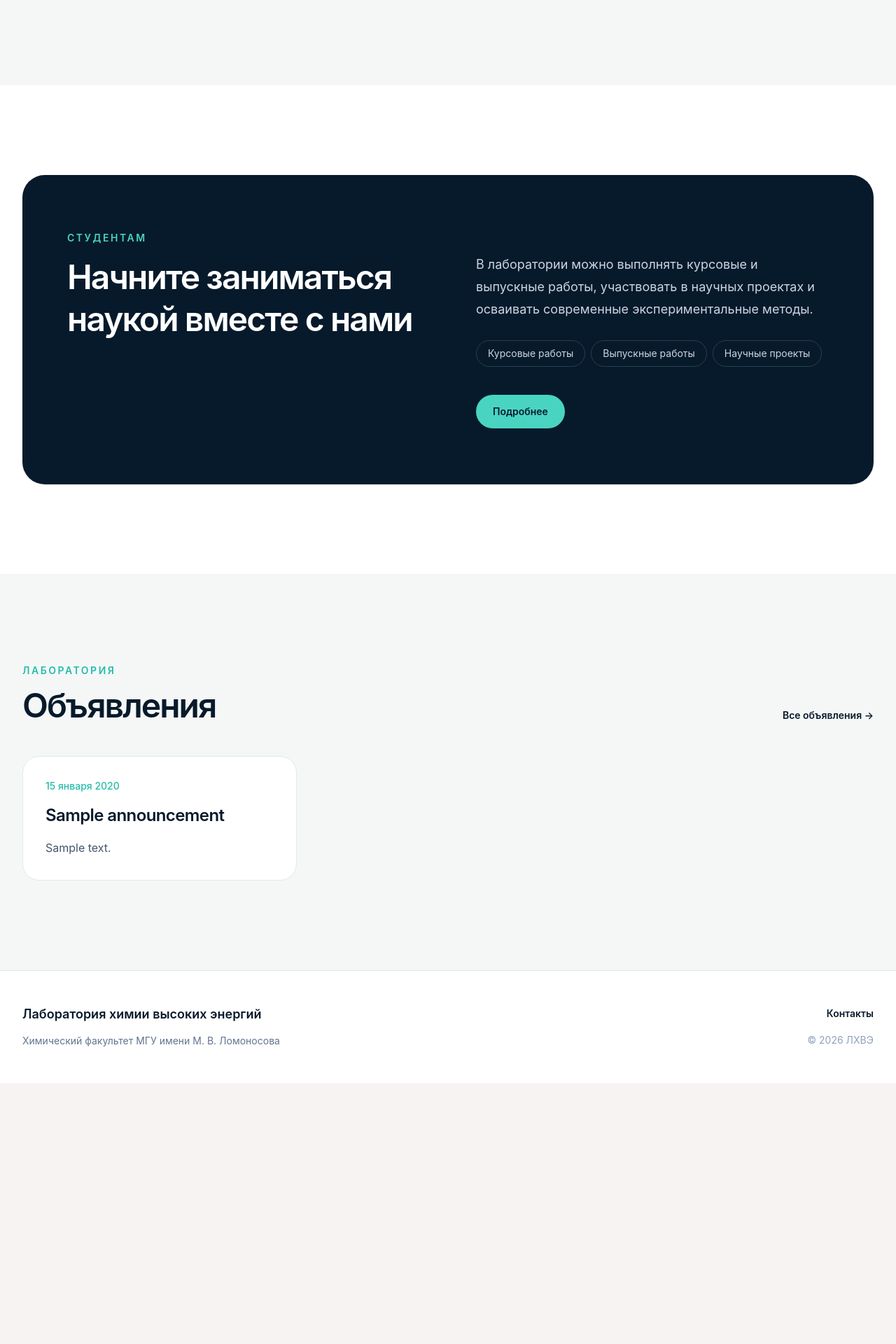
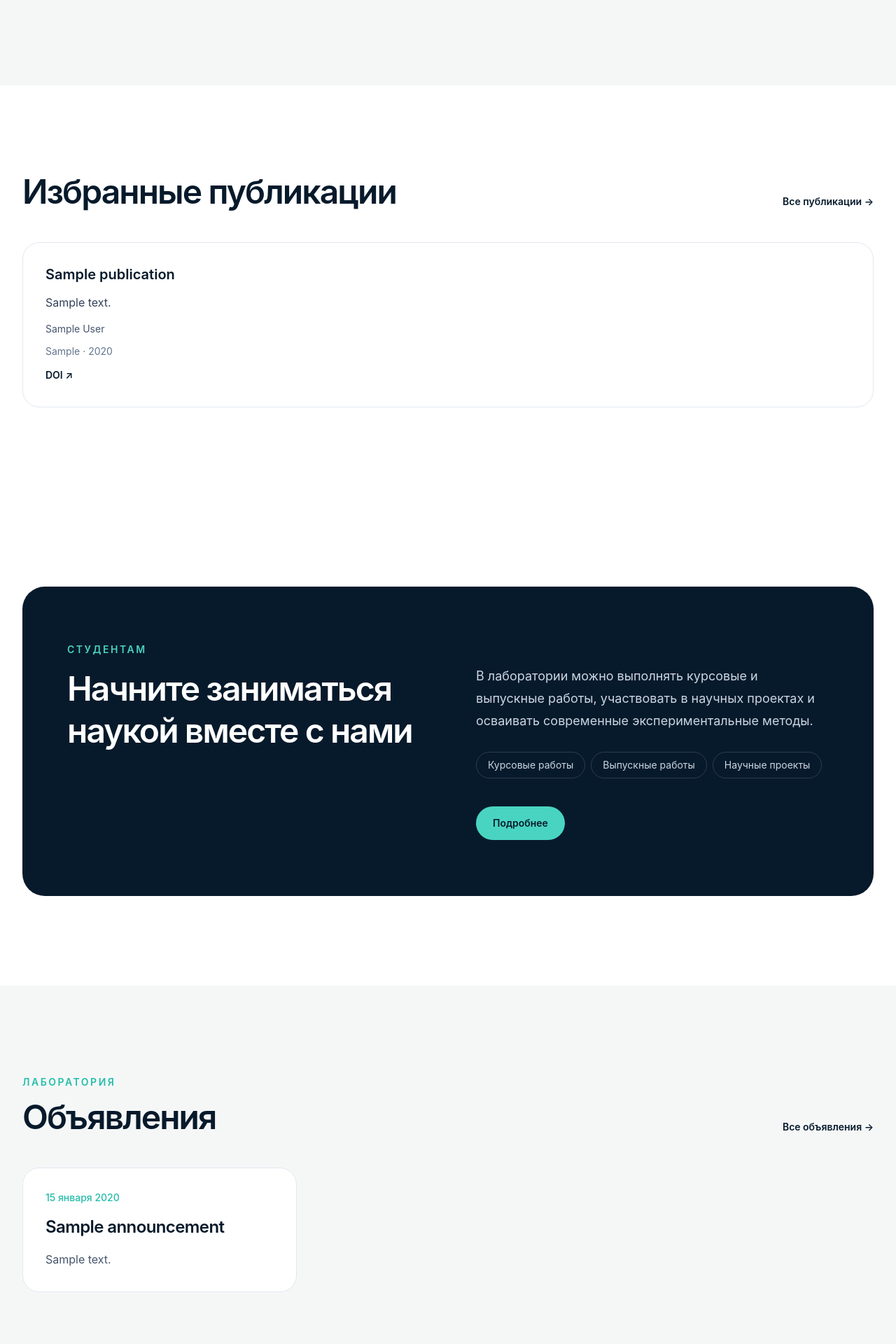
Before and after one commit to Umiacha/LHEC, a Django app: page / in a window 1280 px wide. Shown: the part 1363-3283 px from the top of the page at 70% size. Before the commit the page ends 2910 px from the top, so only its background shows below. Run offline with Django 5.2, Linux system fonts and the light colour scheme; tables that the repository leaves empty hold one stand-in row (values such as "Sample post").

Commit message:
Add featured publications on home page.

```diff
--- a/core/static/core/css/main.css
+++ b/core/static/core/css/main.css
@@ -1026,9 +1026,6 @@
     .sm\:mt-20 {
       margin-top: calc(var(--spacing) * 20);
     }
-    .sm\:block {
-      display: block;
-    }
     .sm\:aspect-\[3\/4\] {
       aspect-ratio: 3/4;
     }
--- a/core/templates/core/home.html
+++ b/core/templates/core/home.html
@@ -121,6 +121,49 @@
         </div>
     </div>
 </section>
+
+
+{# ===================== PUBLICATIONS ===================== #}
+{% if homepage_publications %}
+<section id="publications" class="bg-white py-20 sm:py-24 lg:py-32">
+    <div class="mx-auto max-w-7xl px-6 lg:px-8">
+        <div class="flex flex-col gap-6 sm:flex-row sm:items-end sm:justify-between">
+            <h2 class="text-4xl font-semibold tracking-[-0.04em] text-lab-950 sm:text-5xl">
+                Избранные публикации
+            </h2>
+            <a href="{% url 'publications:publications' %}" class="shrink-0 text-sm font-semibold text-lab-950 hover:underline">
+                Все публикации →
+            </a>
+        </div>
+
+        <ul class="mt-12 grid gap-5">
+            {% for publication in homepage_publications %}
+                <li class="min-w-0 rounded-3xl border border-slate-200 p-6 sm:p-8">
+                    <article>
+                        <h3 class="break-words text-xl font-semibold leading-snug text-lab-950">
+                            <a href="{% url 'publications:publication' publication.pk %}" class="hover:underline focus-visible:underline">{{ publication.title }}</a>
+                        </h3>
+                        {% if publication.note %}
+                            <p class="mt-3 break-words whitespace-pre-line leading-7 text-slate-700">{{ publication.note }}</p>
+                        {% endif %}
+                        <p class="mt-3 break-words text-sm leading-6 text-slate-600">{{ publication.authors_text|truncatewords:25 }}</p>
+                        <p class="mt-2 break-words text-sm leading-6 text-slate-500">
+                            {% if publication.venue %}{{ publication.venue }} · {% endif %}{{ publication.year }}
+                        </p>
+                        {% if publication.doi %}
+                            <a href="https://doi.org/{{ publication.doi|urlencode }}" class="mt-3 inline-block text-sm font-semibold text-lab-950 hover:underline focus-visible:underline">DOI ↗</a>
+                        {% elif publication.external_url %}
+                            <a href="{{ publication.external_url }}" class="mt-3 inline-block text-sm font-semibold text-lab-950 hover:underline focus-visible:underline">Страница публикации ↗</a>
+                        {% elif publication.istina_url %}
+                            <a href="{{ publication.istina_url }}" class="mt-3 inline-block text-sm font-semibold text-lab-950 hover:underline focus-visible:underline">ИСТИНА ↗</a>
+                        {% endif %}
+                    </article>
+                </li>
+            {% endfor %}
+        </ul>
+    </div>
+</section>
+{% endif %}
 
 
 {# ===================== STUDENTS ===================== #}
--- a/core/views.py
+++ b/core/views.py
@@ -20,6 +20,9 @@ def home(request: HttpRequest) -> HttpResponse:
     return render(request, "core/home.html", {
         'announcements': announcements,
         'directions': ResearchDirection.objects.filter(is_published=True),
+        'homepage_publications': Publication.objects.filter(
+            is_published=True, is_on_homepage=True,
+        ).order_by('homepage_order', '-year', '-pk'),
     })
 
 
--- a/publications/models.py
+++ b/publications/models.py
@@ -53,6 +53,11 @@ class Publication(models.Model):
 
     is_published = models.BooleanField('Показывать на сайте', default=False)
     is_featured = models.BooleanField('Избранная', default=False)
+    is_on_homepage = models.BooleanField('На главной', default=False)
+    homepage_order = models.PositiveIntegerField(
+        'Порядок на главной', default=0, blank=True,
+        help_text='Меньшие значения показываются первыми. При совпадении — сначала новые работы.',
+    )
     created_at = models.DateTimeField('Запись создана', auto_now_add=True)
     updated_at = models.DateTimeField('Запись изменена', auto_now=True)
 
```
Also changed, not shown: core/tests.py (+34 -0 lines), publications/admin.py (+5 -2 lines), publications/migrations/0006_publication_homepage_order_and_more.py (added).
